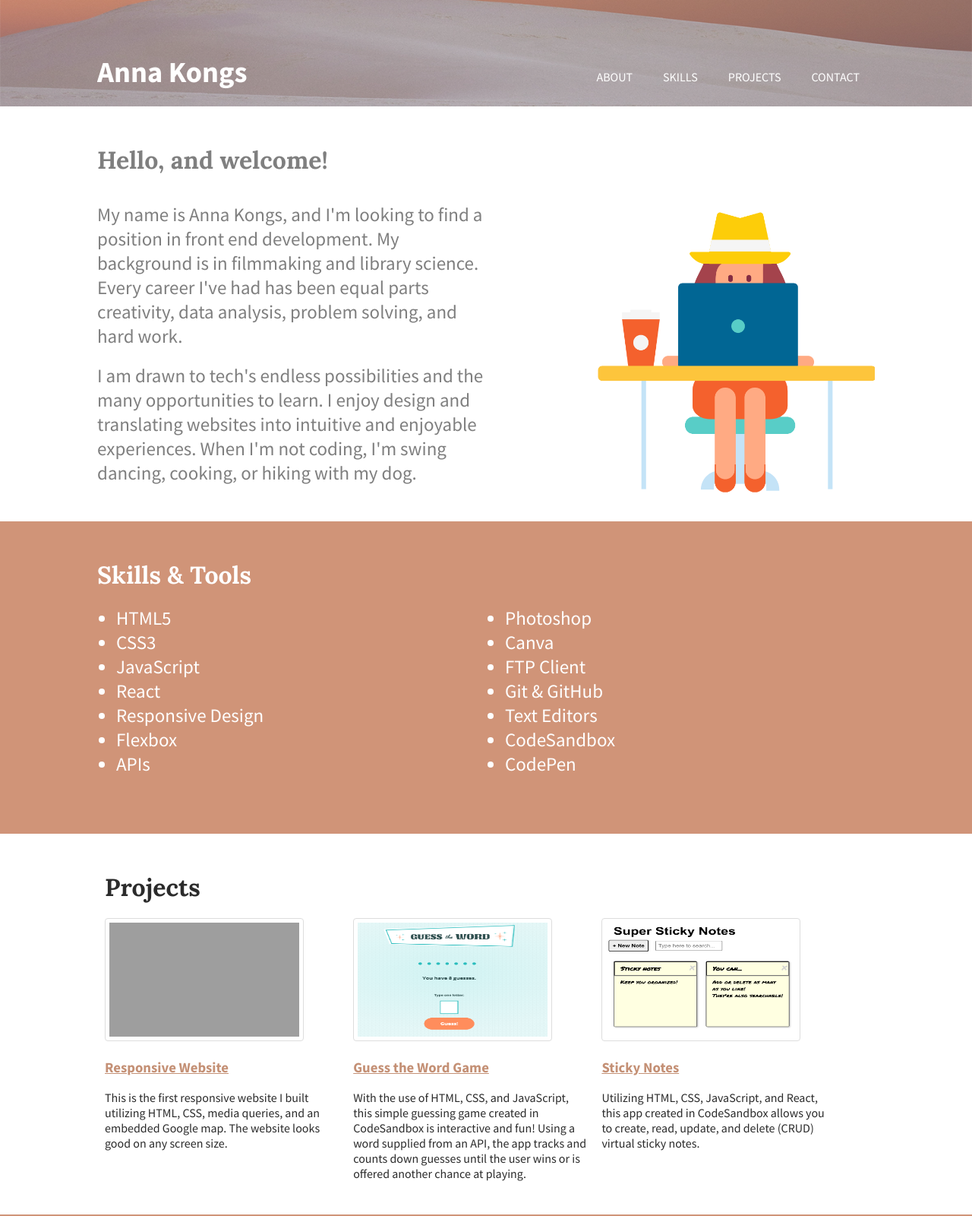
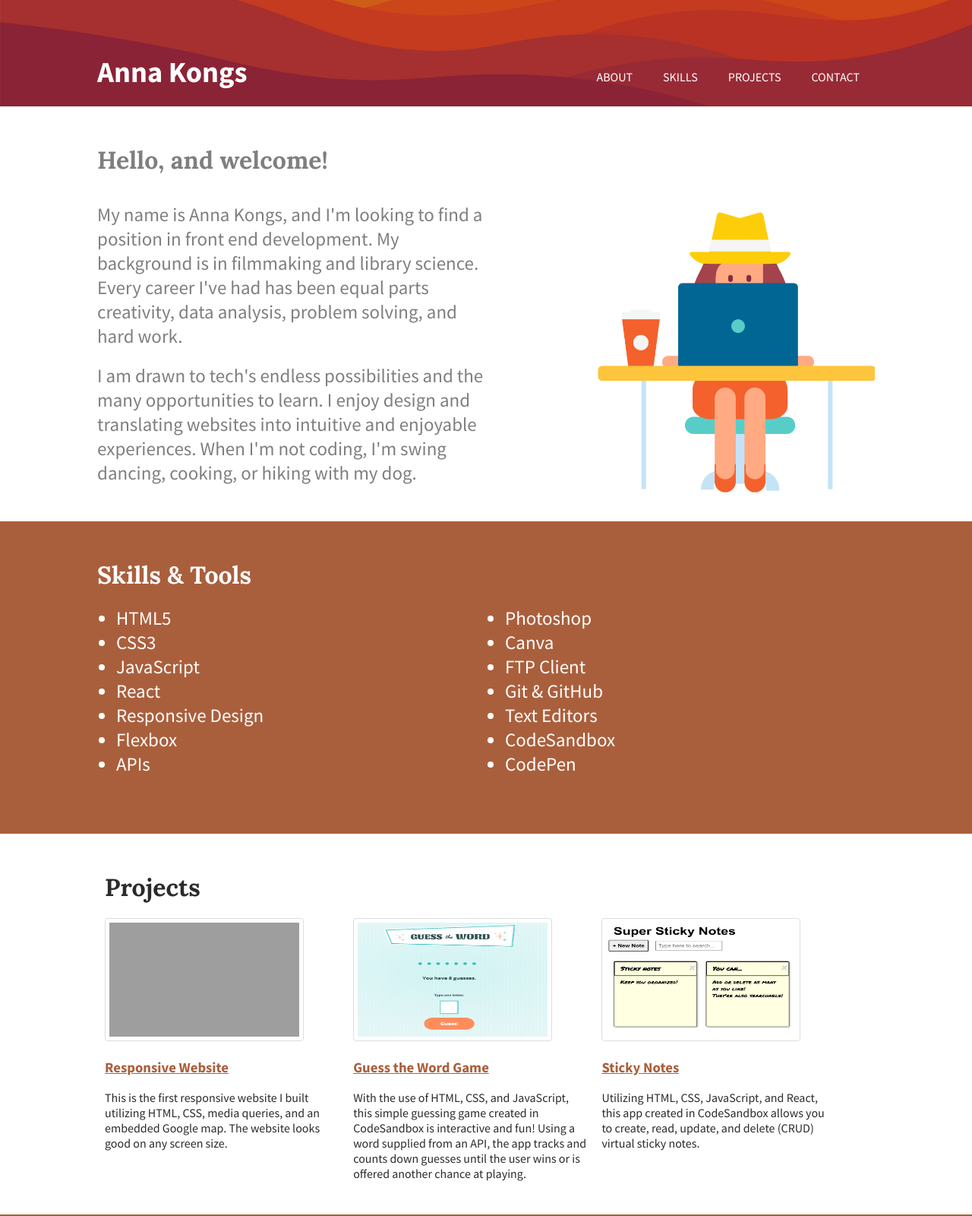
Before and after one commit to bananaroo/portfolio-site, a plain HTML site: page index.html in a window 1280 px wide. Shown: the top 1600 px of the page at 76% size. Drawn offline with Linux system fonts and the light colour scheme; grey boxes are pictures that could not be loaded.

Commit message:
new div colors, hover nav color, new header banner vector

```diff
--- a/css/main.css
+++ b/css/main.css
@@ -24,9 +24,9 @@ h2 {
 /* HEADER */
 
 header {
-    background: url("../img/desertbgedit.png");
+    background: url("../img/desert-vector.jpeg");
     background-size: cover;
-    background-position: center;
+    background-position: bottom;
     color: #ffffff;
     padding-top: 70px;
     min-height: 70px;
@@ -60,7 +60,7 @@ header nav {
 }
 
 header a:hover {
-    color: #055B4A;
+    color: #FDCD09;
 }
 
 /* ABOUT */
@@ -97,7 +97,7 @@ header a:hover {
 /* SKILLS */
 
 #skills {
-    background-color: #d09478;
+    background-color: #AA5F3C;
     color: #ffffff;
     min-height: 375px;
 }
@@ -140,7 +140,7 @@ header a:hover {
 
 #projects h3,
 #projects a {
-    color: #C49075;
+    color: #AA5F3C;
 }
 
 #projects h3:hover,
@@ -151,7 +151,7 @@ header a:hover {
 /* FOOTER */
 
 footer {
-    background-color: #d09478;
+    background-color: #AA5F3C;
     color: #ffffff;
     padding: 20px;
     margin-top: 20px;
```
Also changed, not shown: img/desert-vector.jpeg (added), img/github.png, img/linkedin-white.png.
